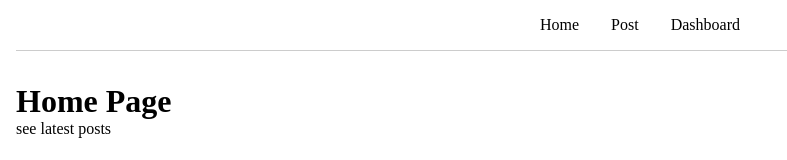
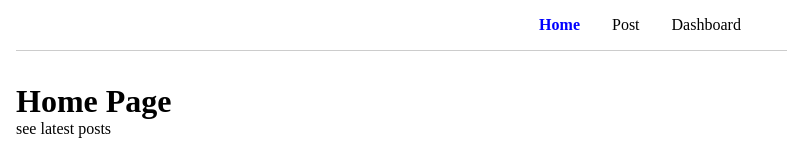
Before and after one commit to parisaMontakhab/ReactRouterDom, a React (Vite) app: page / in a window 1280 px wide. Shown: the top 160 px of the page, without its empty margins (0-787 px from the left). Built offline with nearby package versions, Linux system fonts and the light colour scheme.

Commit message:
refactor: replace Link cmpnnt to NavLink componnt in AppNav

```diff
--- a/src/components/AppNav.jsx
+++ b/src/components/AppNav.jsx
@@ -1,5 +1,5 @@
 import React from 'react'
-import { Link } from 'react-router-dom'
+import { Link, NavLink } from 'react-router-dom'
 
 export default function AppNav() {
   return (
@@ -7,13 +7,13 @@ export default function AppNav() {
           <nav>
     <ul>
       <li>
-        <Link to="/">Home</Link>
+        <NavLink to="/">Home</NavLink>
       </li>
       <li>
-        <Link to="/posts">Post</Link>
+        <NavLink to="/posts">Post</NavLink>
       </li>
       <li>
-        <Link to="/dashboard">Dashboard</Link>
+        <NavLink to="/dashboard">Dashboard</NavLink>
       </li>
     </ul>
   </nav>
```
